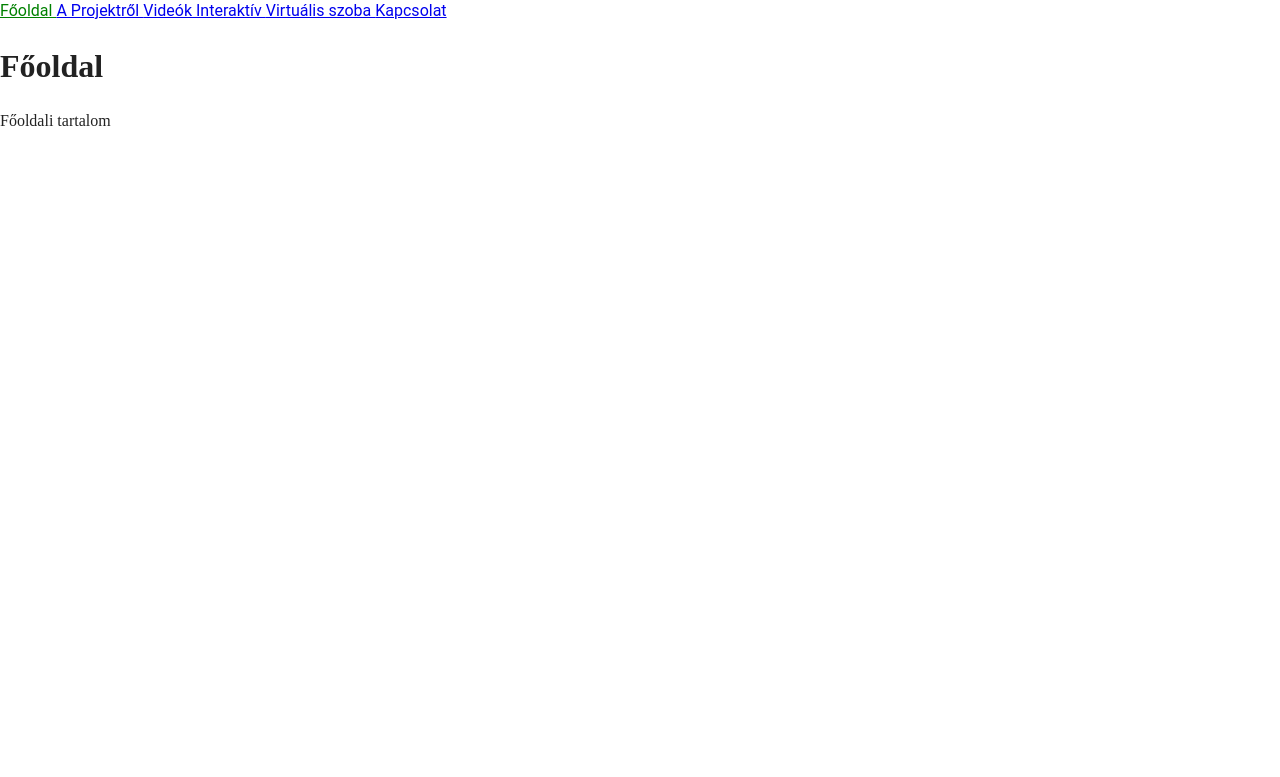
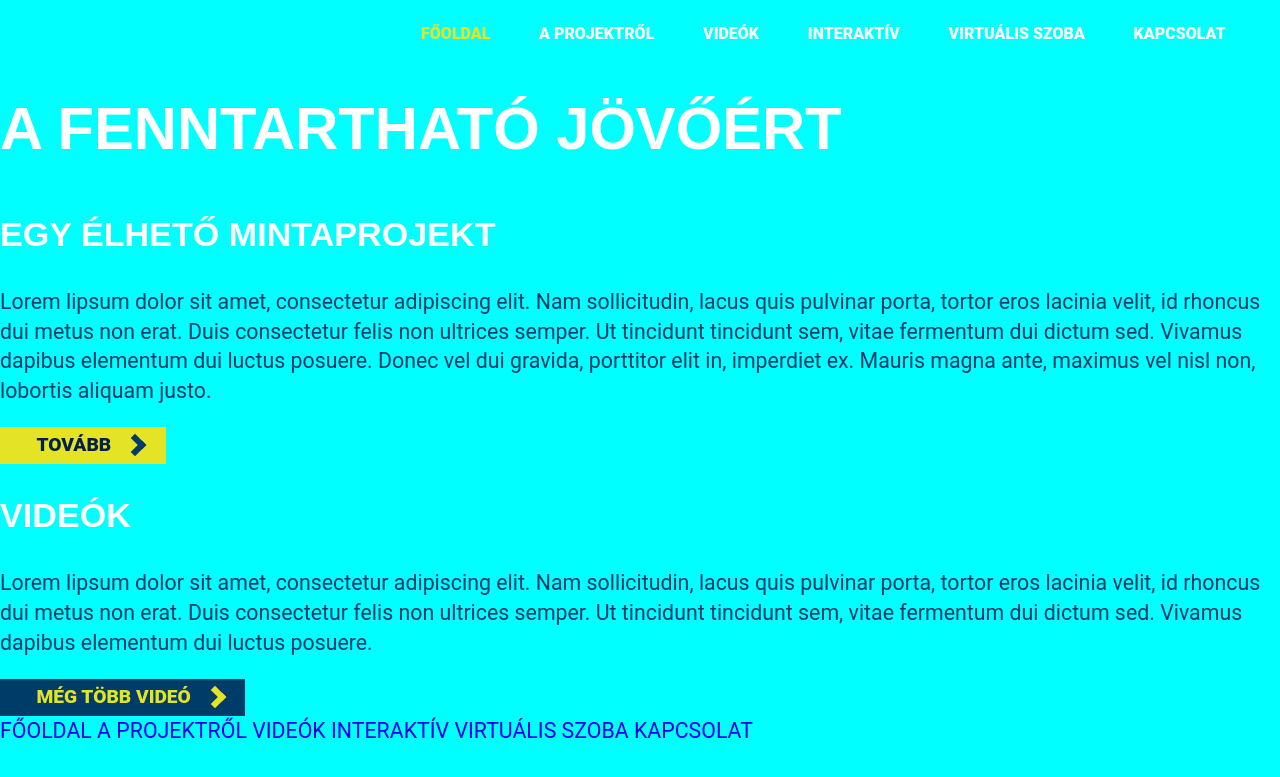
Before and after one commit to hahakeweb/hahakeweb.github.io, a Jekyll site: the page built from index.html, in a window 1280 px wide. Shown: the top 777 px of the page. Built offline with Jekyll 4.4.1, drawn with Linux system fonts in a browser that asks for light colours.

Commit message:
Structure, buttons

```diff
--- /dev/null
+++ b/_includes/button.html
@@ -0,0 +1 @@
+<a href="{{include.link | default: "#"}}" class="button button-{{include.class | default: "light"}}">{{include.text | default: "Tovább"}}<span class="arrow"></span><span class="arrow arrow-second"></span></a>
--- /dev/null
+++ b/_includes/footer.html
@@ -0,0 +1,7 @@
+<nav>
+    {% for item in site.data.nav %}
+        <a href="{{ item.link }}" {% if page.url == item.link %}class="current"{% endif %}>
+            {{ item.name }}
+        </a>
+    {% endfor %}
+</nav>
--- a/_layouts/default.html
+++ b/_layouts/default.html
@@ -10,9 +10,14 @@
     <link rel="apple-touch-icon" href="icon.png">
     {% seo %}
   </head>
-  <body>
-    {% include nav.html %}
+  <body class="{{ page.page-class }}">
+    <header>
+      {% include nav.html %}
+    </header>
     {{ content }}
+    <footer>
+      {% include footer.html %}
+    </footer>
   </body>
   <script>
     window.ga = function () { ga.q.push(arguments) }; ga.q = []; ga.l = +new Date;
--- a/_sass/main.scss
+++ b/_sass/main.scss
@@ -1,8 +1,143 @@
+// variables
+$weight-regular: 400;
+$weight-medium: 500;
+$weight-bold: 700; // Oswald
+$weight-black: 900;
+$font-roboto: 'Roboto', sans-serif;
+$font-oswald: 'Oswald', sans-serif;
+
+$color-primary-light: #6bd4ff;
+$color-primary-dark: #003c68;
+$color-primary-darker: #002249;
+$color-secondary-light: #e4e326;
+
+// Overwrites
+html {
+    background-color: cyan;
+    color: $color-primary-dark;
+    font-family: $font-roboto;
+    font-size: 1.33333333em; // 16px
+    font-weight: $weight-regular;
+    line-height: 1.4;
+}
+
+a {
+    text-decoration: none;
+    text-transform: uppercase;
+}
+
 // Menu
-nav {
-    font-family: 'Roboto', sans-serif;
+header {
+    text-align: right;
 
-    .current {
-        color: green;
+    nav {
+        padding-top: 0.8em;
+        width: auto;
+        margin-right: 1.5em;
+    }
+
+    nav a {
+        color: #fff;
+        font-family: $font-roboto;
+        font-size: 0.75em; // 12px
+        padding: 0.5em 1em;
+        margin: 0 0.4em;
+        font-weight: $weight-black;
+
+        &.current,
+        &:hover,
+        &:focus,
+        &:active {
+            color: $color-secondary-light;
+        }
     }
 }
+
+// Title
+h1, h2, h3, h4, h5, h6 {
+    color: #fff;
+    font-family: $font-oswald;
+    font-size: 4.5em; // 77px
+    text-transform: uppercase;
+    font-weight: $weight-bold;
+}
+
+h2 {
+    font-size: 3.5em; // 65px
+}
+
+h3 {
+    font-size: 3em; // 55px
+}
+
+h4 {
+    font-size: 2.5em; // 45px
+}
+
+
+// components
+.button {
+    background-color: $color-secondary-light;
+    color: $color-primary-darker;
+    display: inline-block;
+    font-size: .9em;
+    font-weight: $weight-black;
+    padding: 0.25em 1.9em 0.25em;
+
+    &.button-dark {
+        background-color: $color-primary-dark;
+        color: $color-secondary-light;
+    }
+
+    .arrow {
+        content: "";
+        display: inline-block;
+        width: 10px;
+        height: 10px;
+        border-top: 6px solid $color-primary-dark;
+        border-right: 6px solid $color-primary-dark;
+        transform: rotate(45deg);
+        margin: 0 -14px -2px 16px;
+
+        .button-dark & {
+            border-top-color: $color-secondary-light;
+            border-right-color: $color-secondary-light;
+        }
+    }
+    &.button-dark .arrow {
+        border-top-color: $color-secondary-light;
+        border-right-color: $color-secondary-light;
+    }
+
+    .arrow-second {
+        display: none;
+    }
+
+    &:hover,
+    &:focus,
+    &:active {
+
+        .arrow {
+            border-top-width: 3px;
+            border-right-width: 3px;
+            margin: 0 -20px 0 16px;
+        }
+
+        .arrow-second {
+            display: inline-block;
+        }
+    }
+}
+
+
+
+// Custom page styles
+.landing {
+
+    h1 {
+        font-size: 2.8em; //47px
+    }
+    h2 {
+        font-size: 1.6em; //27px
+    }
+}
--- /dev/null
+++ b/index.html
@@ -0,0 +1,24 @@
+---
+layout: default
+title: A Fenntartható jövőért
+page-class: landing
+---
+<section class="main">
+
+    <h1>{{ page.title }}</h1>
+    <h2>Egy élhető mintaprojekt</h2>
+
+    <p class="lead">Lorem lipsum dolor sit amet, consectetur adipiscing elit. Nam sollicitudin, lacus quis pulvinar porta, tortor eros lacinia velit, id rhoncus dui metus non erat. Duis consectetur felis non ultrices semper. Ut tincidunt tincidunt sem, vitae fermentum dui dictum sed. Vivamus dapibus elementum dui luctus posuere. Donec vel dui gravida, porttitor elit in, imperdiet ex. Mauris magna ante, maximus vel nisl non, lobortis aliquam justo.</p>
+    {% include button.html link="/projekt/" text="Tovább" class="light" %}
+
+</section>
+
+<section class="videok">
+
+    <h2>Videók</h2>
+
+    <p>Lorem lipsum dolor sit amet, consectetur adipiscing elit. Nam sollicitudin, lacus quis pulvinar porta, tortor eros lacinia velit, id rhoncus dui metus non erat. Duis consectetur felis non ultrices semper. Ut tincidunt tincidunt sem, vitae fermentum dui dictum sed. Vivamus dapibus elementum dui luctus posuere.</p>
+
+    {% include button.html link="/videok/" text="Még több videó" class="dark" %}
+
+</section>
--- a/index.md
+++ /dev/null
@@ -1,7 +0,0 @@
----
-layout: default
-title: Főoldal
----
-# {{ page.title }}
-
-Főoldali tartalom
```
Also changed, not shown: TODO.md (+11 -0 lines), interaktiv.html (renamed from interaktiv.md), kapcsolat.html (renamed from kapcsolat.md), projekt.html (renamed from projekt.md), video.html (renamed from video.md), virtualis.html (renamed from virtualis.md).
